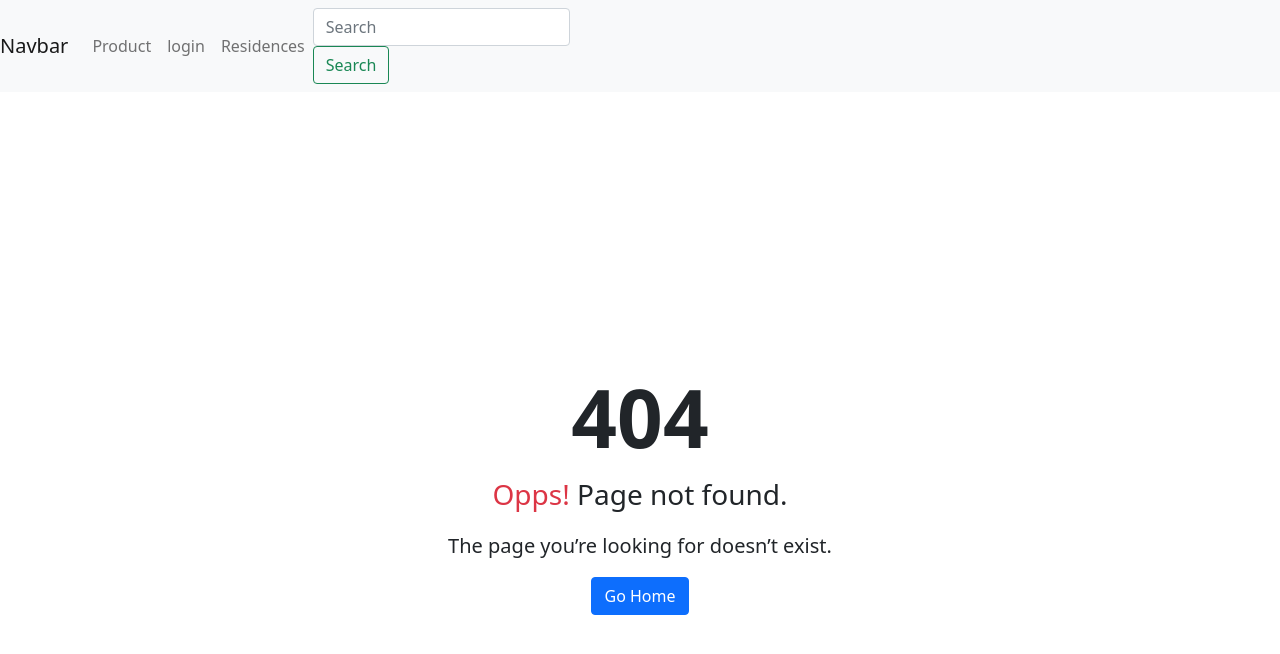
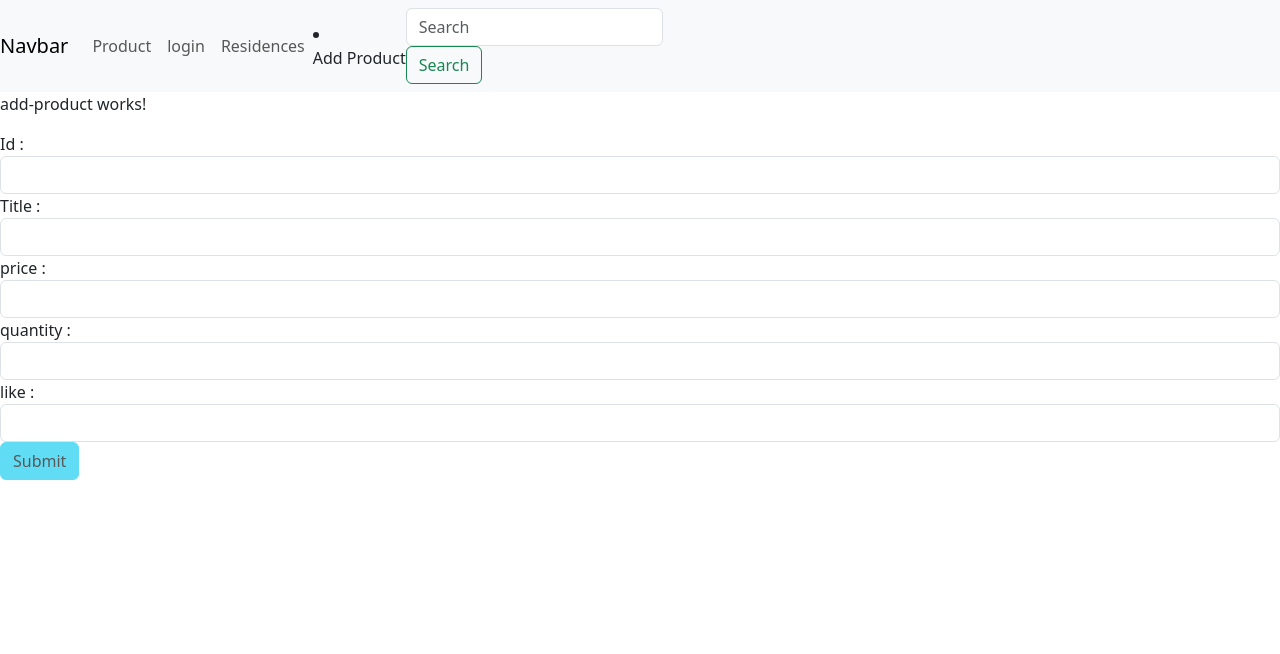
Before and after one commit to amiryazidi/Angular2cinfo1, an Angular app: page /addProduct in a window 1280 px wide. Before the commit this address had no page. Shown: the top 654 px of the page. Built offline with nearby package versions, Linux system fonts and the light colour scheme.

Commit message:
formulaireProduct

```diff
--- a/src/app/add-product/add-product.component.html
+++ b/src/app/add-product/add-product.component.html
@@ -1 +1,47 @@
 <p>add-product works!</p>
+<form [formGroup]="registerForm">
+    <div class="form-group">
+        <label>Id :</label>
+        <input type="number" formControlName="id" class="form-control">
+    </div>
+    <div class="alert alert-danger" *ngIf="registerForm.get('id')?.invalid && registerForm.get('id')?.touched">
+        <div> id required</div>
+    </div>
+
+    <div class="form-group">
+        <label>Title :</label>
+        <input type="text" formControlName="title" class="form-control">
+    </div>
+    <div class="alert alert-danger" *ngIf="registerForm.get('title')?.invalid && registerForm.get('title')?.touched">
+        <div *ngIf="registerForm.get('title')?.hasError('required')"> title required </div>
+        <div *ngIf="registerForm.get('title')?.hasError('minlength')"> title minlenght 3 </div>
+    </div>
+
+    <div class=" form-group ">
+        <label>price :</label>
+        <input type="number " formControlName="price" class="form-control ">
+    </div>
+    <div class="alert alert-danger " *ngIf="registerForm.get('price')?.invalid && registerForm.get('price')?.touched ">
+        <div *ngIf="registerForm.get('price')?.hasError('required')"> price required</div>
+        <div *ngIf="registerForm.get('price')?.hasError('pattern')"> price positive</div>
+
+    </div>
+
+    <div class="form-group ">
+        <label>quantity :</label>
+        <input type="number " formControlName="quantity" class="form-control ">
+    </div>
+    <div class="alert alert-danger " *ngIf="registerForm.get('quantity')?.invalid && registerForm.get('quantity')?.touched ">
+        <div> quantity required</div>
+    </div>
+
+    <div class="form-group ">
+        <label>like :</label>
+        <input type="number " formControlName="like" class="form-control ">
+    </div>
+    <div class="alert alert-danger " *ngIf="registerForm.get('like')?.invalid && registerForm.get('like')?.touched ">
+        <div> like required</div>
+    </div>
+
+    <input class="btn btn-info" type="submit" [disabled]="registerForm.invalid" (click)="ajouter()">
+</form>
--- a/src/app/add-product/add-product.component.ts
+++ b/src/app/add-product/add-product.component.ts
@@ -1,4 +1,5 @@
 import { Component } from '@angular/core';
+import { FormControl, FormGroup, Validators } from '@angular/forms';
 
 @Component({
   selector: 'app-add-product',
@@ -6,5 +7,15 @@ import { Component } from '@angular/core';
   styleUrls: ['./add-product.component.css']
 })
 export class AddProductComponent {
+    registerForm= new FormGroup({
+      id: new FormControl('',Validators.required),
+      price: new FormControl('',[ Validators.required,Validators.pattern("^[0-9]*$")]),
+      title: new FormControl('',[Validators.required,Validators.minLength(3)]),
+      quantity: new FormControl('',Validators.required),
+      like: new FormControl('',Validators.required),
+     });
 
+     ajouter(){
+      console.log(this.registerForm.value);
+     }
 }
--- a/src/app/app-routing.module.ts
+++ b/src/app/app-routing.module.ts
@@ -6,11 +6,13 @@ import { NotFoundComponent } from './not-found/not-found.component';
 import { DetailProdComponent } from './detail-prod/detail-prod.component';
 import { AppartementsComponent } from './appartements/appartements.component';
 import { ReactiveFormComponent } from './reactive-form/reactive-form.component';
+import { AddProductComponent } from './add-product/add-product.component';
 
 const routes: Routes = [
   {path:'',redirectTo:'/product',pathMatch:'full'},
   {path:'product',component:HomeComponent},
   {path:'login',component:ReactiveFormComponent},
+  {path:'addProduct',component:AddProductComponent},
   {path:'residences',component:ResidencesComponent},
   {path:'product/:id',component:DetailProdComponent},
   {path:'appartement/:id',component:AppartementsComponent},
--- a/src/app/navbar/navbar.component.html
+++ b/src/app/navbar/navbar.component.html
@@ -15,6 +15,9 @@
             <li class="nav-item">
                 <a class="nav-link" routerLink="/residences">Residences</a>
         </ul>
+        <li class="nav-item active">
+            <a class="nav-link" routerLink="/addProduct">Add Product</a>
+        </li>
         <form class="form-inline my-2 my-lg-0">
             <input class="form-control mr-sm-2" type="search" placeholder="Search" aria-label="Search">
             <button class="btn btn-outline-success my-2 my-sm-0" type="submit">Search</button>
--- a/src/app/reactive-form/reactive-form.component.html
+++ b/src/app/reactive-form/reactive-form.component.html
@@ -16,6 +16,14 @@
 
     <label>First Name</label>
     <input type="text" formControlName="fn" class="form-control">
+    <div class="alert alert-danger" *ngIf="registerForm.controls['fn'].touched">
+        <div *ngIf="registerForm.get('fn')?.hasError('required')">
+            the first name is a required field
+        </div>
+        <div *ngIf="registerForm.get('fn')?.hasError('minlength')">
+            the first name minLength is 3
+        </div>
+    </div>
 
     <input class="btn btn-info" type="submit" value="save" (click)="showForm()" [disabled]="registerForm.invalid">
     <input class="btn btn-danger" type="submit" value="reset" (click)="reset()">
--- a/src/app/reactive-form/reactive-form.component.ts
+++ b/src/app/reactive-form/reactive-form.component.ts
@@ -7,10 +7,11 @@ import { FormControl, FormGroup, Validators } from '@angular/forms';
   styleUrls: ['./reactive-form.component.css']
 })
 export class ReactiveFormComponent {
-  login= new FormControl('',Validators.required);
+  login= new FormControl('ahmed',Validators.required);
   password= new FormControl('', Validators.required);
   showLogin(){
-    console.log(this.login.value);
+    console.log(this.login);
+    console.log(this.password);
   }
 
   registerForm !: FormGroup;
```
